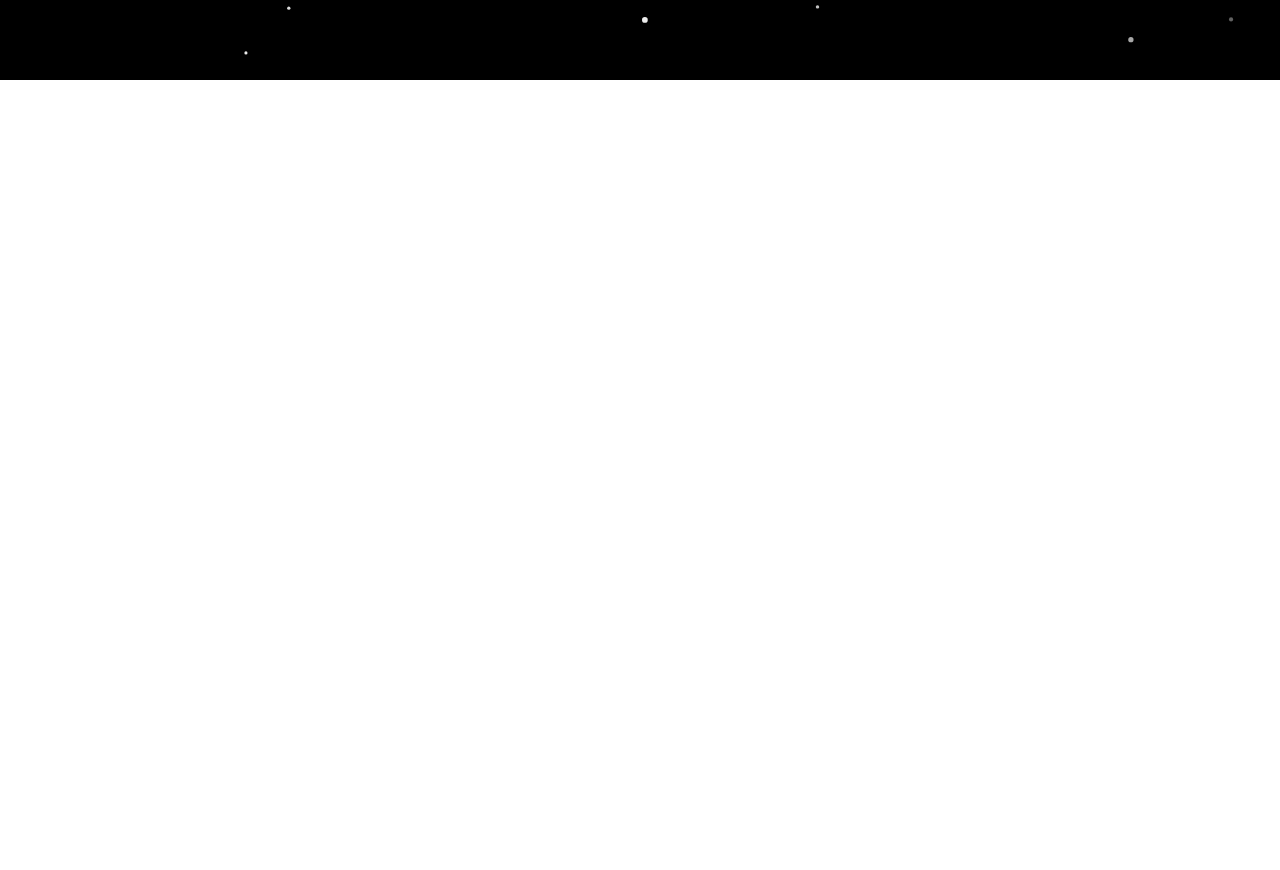
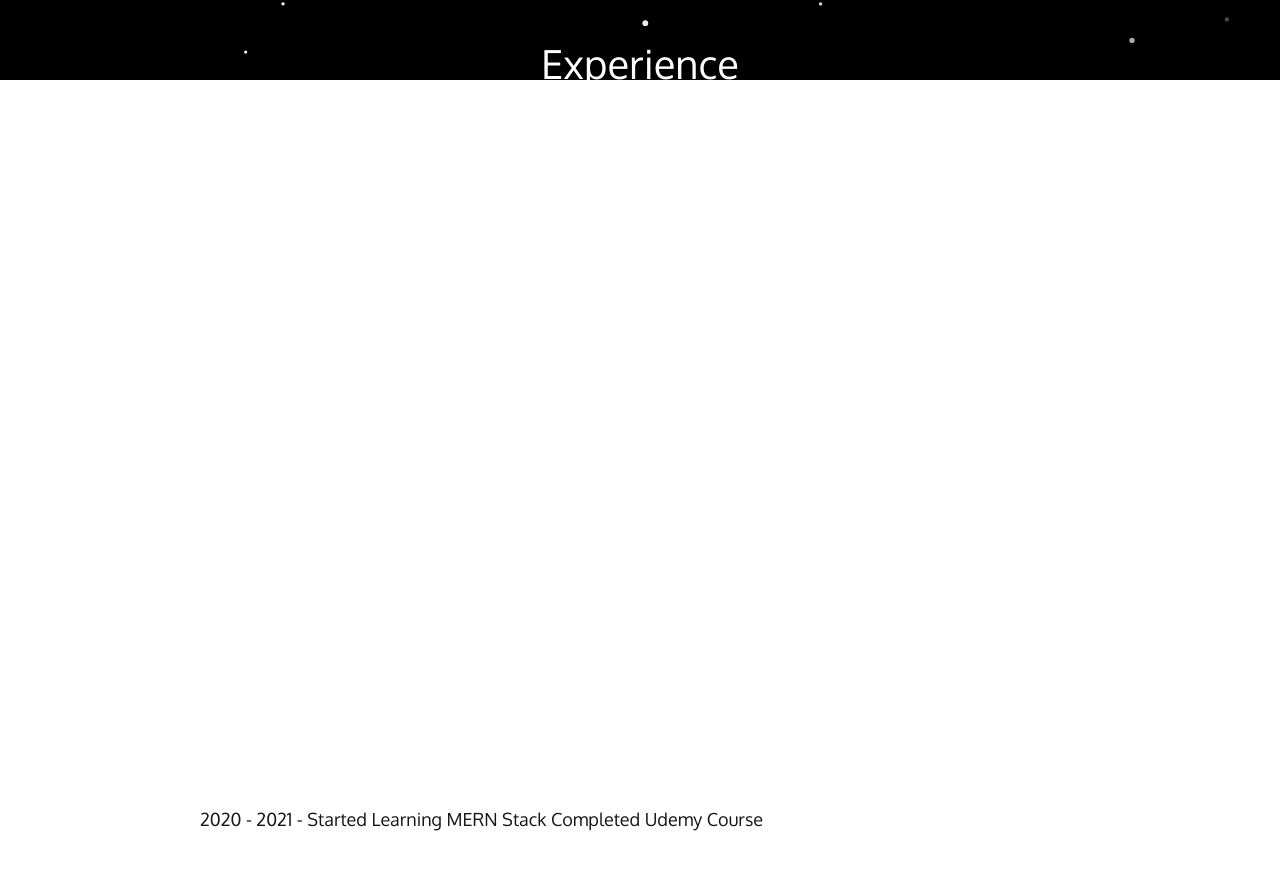
Before and after one commit to Nithish-kumar-18-JS/portfolio, a Next.js app: page / in a window 1280 px wide. Shown: the part 720-1590 px from the top of the page. Before the commit the page ends 833 px from the top, so only its background shows below. Built offline with nearby package versions, Linux system fonts and the light colour scheme.

Commit message:
Added the experince section

```diff
--- a/src/app/page.tsx
+++ b/src/app/page.tsx
@@ -1,10 +1,14 @@
+import ExperienceSection from "@/components/ExperienceSection";
 import Header from "@/components/Header";
 import HeroSection from "@/components/HeroSection";
 
 export default function Home() {
   return (
     <div>
+      {/* HeroSection */}
       <HeroSection />
+       {/* Experience */}
+       <ExperienceSection />
     </div>
   );
 }
--- /dev/null
+++ b/src/components/ExperienceSection.tsx
@@ -0,0 +1,21 @@
+'use client'
+
+import React from 'react';
+
+const ExperienceSection: React.FC = () => {
+  return (
+   <div className='flex items-center justify-center flex-col'>
+     <h1 className='text-[#ffffff] text-[40px]'>Experience</h1>
+     {/* Experience Timeline using gsap*/}
+     <div className='mt-10 w-full h-[700px] relative '>
+        {/* starting time line 1 */}
+        <div className='absolute bottom-0 left-0 w-[300] text-[18px] pl-30'>
+            <div className='w-[12px] h-[12px]'></div>
+            <p>2020 - 2021 - Started Learning MERN Stack Completed Udemy Course</p>
+        </div>
+     </div>
+   </div>
+  );
+}
+
+export default ExperienceSection;
--- a/src/components/ParticlesComponent.tsx
+++ b/src/components/ParticlesComponent.tsx
@@ -26,7 +26,7 @@ export const ParticlesComponent = () => {
     () => ({
       fullScreen: {
         enable: true,
-        zIndex: 0
+        zIndex: -1
       },
       detectRetina: true,
       background: {
```
